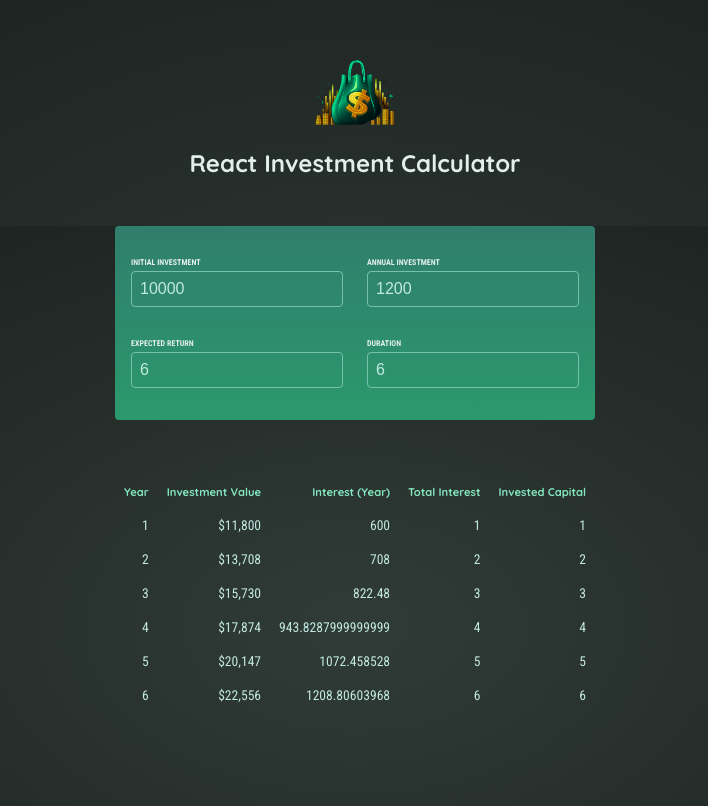
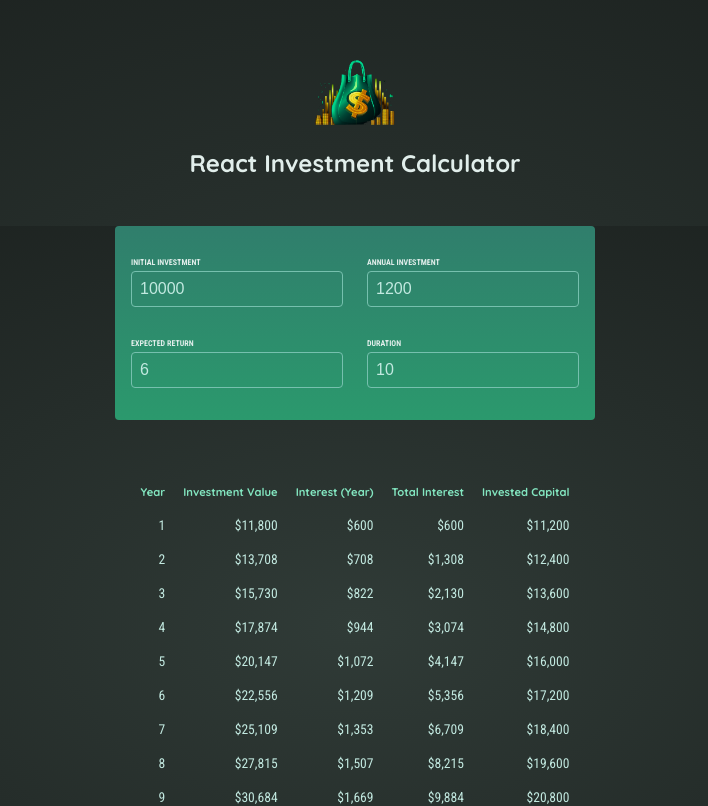
Before and after one commit to Africa-t0t0/Investment-Calculator, a React (Vite) app: page / in a window 1280 px wide. Shown: the top 806 px of the page, without its empty margins (285-993 px from the left). Built offline with nearby package versions, Linux system fonts and the light colour scheme.

Commit message:
fixing outputs

```diff
--- a/src/Components/HandleLogic.jsx
+++ b/src/Components/HandleLogic.jsx
@@ -12,7 +12,7 @@
         initialInvestment: 10000,
         annualInvestment: 1200,
         expectedReturn: 6,
-        duration: 6
+        duration: 10
     });
     /*
     another way of doing this, is by setting a object that has all the variables, like this:
@@ -24,10 +24,10 @@
         setUserInput(prevUserInput => {
             return {
                 ...prevUserInput,
-                [inputIdentifier]: newValue
+                [inputIdentifier]: +newValue,
             }
         })
-     }
+     };
 
 
      // then we should use a function to handle all the changes
@@ -42,14 +42,16 @@
     //     );
     // }
 
-    const areAllValuesFilled2 = () => {
-        return (
-            useState.initialInvestment !== '' &
-            useState.annualInvestment !== '' &
-            useState.expectedReturn !== '' &
-            useState.duration !== ''
-        );
-    }
+    // const areAllValuesFilled2 = () => {
+    //     return (
+    //         useState.initialInvestment !== '' &
+    //         useState.annualInvestment !== '' &
+    //         useState.expectedReturn !== '' &
+    //         useState.duration !== ''
+    //     );
+    // };
+
+    const durationIsValid = userInput.duration >= 1;
 
     return (
         <>
@@ -67,8 +69,9 @@
                 userInput={userInput}
                 handleChange={handleChange}
             />
+            {!durationIsValid && <p className='center'>Either one of the inputs is invalid, check!</p>}
 
-            {areAllValuesFilled2() &&
+            {durationIsValid &&
             <ResultTable
                 initialInvestmentValue={userInput.initialInvestment}
                 annualInvestmentValue={userInput.annualInvestment}
--- a/src/Components/ResultTable.jsx
+++ b/src/Components/ResultTable.jsx
@@ -10,6 +10,7 @@
     const investmentResults = calculateInvestmentResults(
         {initialInvestment: initialInvestmentValue, annualInvestment: annualInvestmentValue, expectedReturn: expectedReturnValue, duration: durationValue}
     );
+    const initialInvestmentValueColumn = investmentResults[0].valueEndOfYear - investmentResults[0].interest - investmentResults[0].annualInvestment
 
     return (
         <>
@@ -24,15 +25,20 @@
                     </tr>
                 </thead>
                 <tbody id='result'>
-                    {investmentResults.map((result, index) => (
+                    {investmentResults.map((result, index) => {
+                    const totalInterest = result.valueEndOfYear - result.annualInvestment * result.year - initialInvestmentValueColumn;
+                    const totalAmmountInvested = result.valueEndOfYear - totalInterest;
+                    return (
                         <tr key={index}>
                             <td>{result.year}</td>
                             <td>{formatter.format(result.valueEndOfYear)}</td>
-                            <td>{result.interest}</td>
-                            <td>{result.year}</td>
-                            <td>{result.year}</td>
+                            <td>{formatter.format(result.interest)}</td>
+                            <td>{formatter.format(totalInterest)}</td>
+                            <td>{formatter.format(totalAmmountInvested)}</td>
                         </tr>
-                    ))}
+                    )
+                    }
+                    )}
                 </tbody>
             </table>
         </>
```
